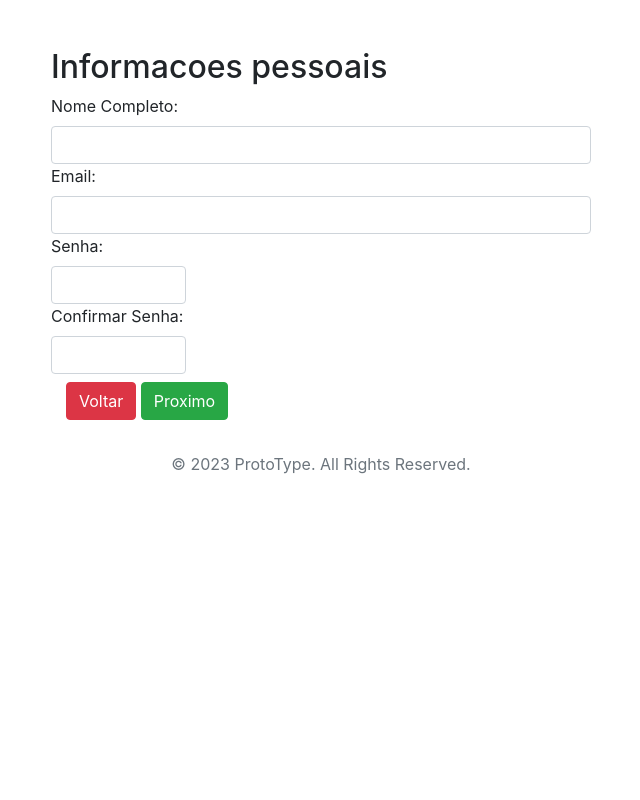
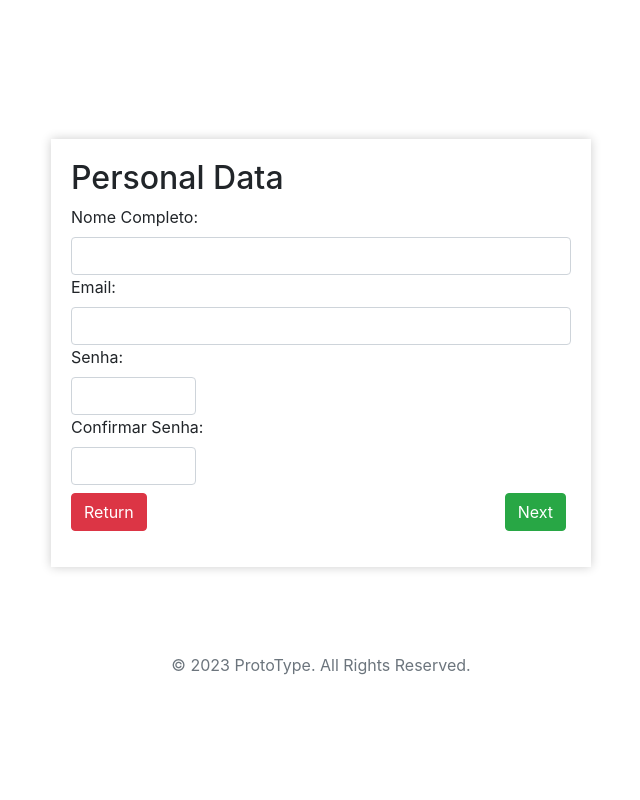
Before and after one commit to yurinjava/Ecommerce-prototype, a PHP site: page /create-account.php in a window 1280 px wide. Shown: the whole page, without its empty margins (319-959 px from the left). Run offline with PHP 8.4, Linux system fonts and the light colour scheme.

Commit message:
visual changes in the creation user form

```diff
--- a/create-account.php
+++ b/create-account.php
@@ -9,17 +9,33 @@
 <head>
     <meta charset="UTF-8">
     <meta name="viewport" content="width=device-width, initial-scale=1.0">
-    <title>Two-Section Form</title>
+    <title>ProtoType - sign in</title>
+    <link rel="icon" href="assets/icons/site-icon.png">
+    <link rel="stylesheet" href="style/createAccount.css">
     <link rel="stylesheet" href="https://stackpath.bootstrapcdn.com/bootstrap/4.5.2/css/bootstrap.min.css">
+    <link rel="stylesheet" href="https://cdnjs.cloudflare.com/ajax/libs/normalize/8.0.1/normalize.min.css">
+
 </head>
 <script>
+    function stepBack(){
+        document.getElementById('personalData').style["display"] = "";
+        document.getElementById('address').style["display"] = "none";
+        document.getElementById('submit').style["display"] = "none";
+        document.getElementById('returnAddress').style["display"] = "none";
+    }
+
     function nextStep(){
         document.getElementById('personalData').style["display"] = "none";
         document.getElementById('address').style["display"] = "";
         document.getElementById('submit').style["display"] = "";
+        document.getElementById('returnAddress').style["display"] = "";
          }
+
+
 </script>
-<body>
+<body  >
+
+
 
 <div class="container mb-3">
     <div class="row justify-content-center mt-5 ">
@@ -27,7 +43,7 @@
             <form action="ecommerce-private/login-control/register.php" method="post">
                 <!-- Section 1 -->
                 <div class="form-group " id="personalData" >
-                    <h2>Informacoes pessoais</h2>
+                    <h2>Personal Data</h2>
                     <label for="nomeCompleto">Nome Completo:</label>
                     <input type="text" class="form-control" id="nomeCompleto" name="nomeCompleto" required>
 
@@ -40,24 +56,24 @@
                     <label for="confirmarSenha">Confirmar Senha:</label>
                     <input type="password" class="form-control w-25" id="confirmarSenha" name="confirmarSenha" required>
 
-                    <div class="col-md-6">
-                    <a href="login.php" class="btn btn-danger mt-2">Voltar</a>
-                    <button class="btn btn-success mt-2" onclick="nextStep()">Proximo</button>
 
-                    </div>
+                    <a href="login.php" class="btn btn-danger mt-2">Return</a>
+                    <button class="btn btn-success mt-2" style=" position: absolute; right: 40px;" onclick="nextStep()">Next</button>
+
+
                 </div>
 
                 <!-- Section 2 -->
                 <div class="form-group"id="address" style="display: none;">
-                    <h2>Endereço</h2>
+                    <h2>Address</h2>
                     <label for="cep">CEP:</label>
                     <input type="text" class="form-control w-25" id="cep" name="cep" required>
 
                     <div class="form-row">
-                    <label for="endereco">Endereço:</label>
+                    <label for="endereco">Address:</label>
                     <input type="text" class="form-control" id="endereco" name="endereco" required>
 
-                    <label for="complemento">Complemento:</label>
+                    <label for="complemento">Complement:</label>
                     <input type="text" class="form-control" id="complemento" name="complemento">
                     </div>
 
@@ -65,32 +81,54 @@
 
                     <div class="form-group col-md-6 mt-2">
                     <label for="uf">UF:</label>
+                        <select name="uf" id="uf">
+                            <option value="AC">AC</option>
+                            <option value="AL">AL</option>
+                            <option value="AP">AP</option>
+                            <option value="AM">AM</option>
+                            <option value="BA">BA</option>
+                            <option value="CE">CE</option>
+                            <option value="DF">DF</option>
+                            <option value="ES">ES</option>
+                            <option value="GO">GO</option>
+                            <option value="MA">MA</option>
+                            <option value="MT">MT</option>
+                            <option value="MS">MS</option>
+                            <option value="MG">MG</option>
+                            <option value="PA">PA</option>
+                            <option value="PB">PB</option>
+                            <option value="PR">PR</option>
+                            <option value="PE">PE</option>
+                            <option value="PI">PI</option>
+                            <option value="RJ">RJ</option>
+                            <option value="RN">RN</option>
+                            <option value="RS">RS</option>
+                            <option value="RO">RO</option>
+                            <option value="RR">RR</option>
+                            <option value="SC">SC</option>
+                            <option value="SP">SP</option>
+                            <option value="SE">SE</option>
+                            <option value="TO">TO</option>
+                        </select>
 
-                        <select name="uf" id="uf">
-                        <option value="MG">MG</option>
-                        <option value="SP">SP</option>
-                        <option value="RJ">RJ</option>
-                        <option value="RO">RO</option>
-                        </select>
-                    </div>
-
-                    <label for="bairro">Bairro:</label>
+                        <br>
+                    <label for="bairro">District:</label>
                     <input type="text" class="form-control w-50" id="bairro" name="bairro" required>
 
 
 
 
 
-                    <label for="cidade">Cidade:</label>
+                    <label for="cidade">City:</label>
                     <input type="text" class="form-control w-50" id="cidade" name="cidade" required>
                 </div>
-
-                <button type="submit" id="submit" style="display: none;" class="btn btn-primary" >Submit</button>
+                 <button  id="returnAddress" onclick="stepBack()" style="display: none; position: absolute; bottom:30px; left: 50px;" class="btn btn-danger" >Back</button>
+                <button type="submit" id="submit" style="display: none; position: absolute; bottom:30px; right: 40px;" class="btn btn-primary" >Submit</button>
             </form>
         </div>
     </div>
 </div>
-<footer class="text-center text-secondary mt-3"> <p>© 2023 ProtoType. All Rights Reserved.</p></footer>
+<footer class="text-center text-secondary mt-3" id="footerCreateAccount"> <p>© 2023 ProtoType. All Rights Reserved.</p></footer>
 
 
 
--- /dev/null
+++ b/style/createAccount.css
@@ -0,0 +1,28 @@
+
+body{
+    display: flex;
+    flex-direction: column;
+    align-items: center;
+    justify-content: center;
+    height: 100vh;
+    background-color: #b4b5b6;
+
+}
+
+#footerCreateAccount{
+    margin-top: 100px;
+    padding-top: 70px;
+}
+
+form{
+    box-shadow: 0 0 10px rgba(0, 0, 0, 0.2);
+    padding: 20px;
+}
+.logo {
+    max-width: 100%;
+    height: auto;
+    margin-bottom: 20px;
+}
+#cidade{
+    margin-bottom: 70px;
+}
```
